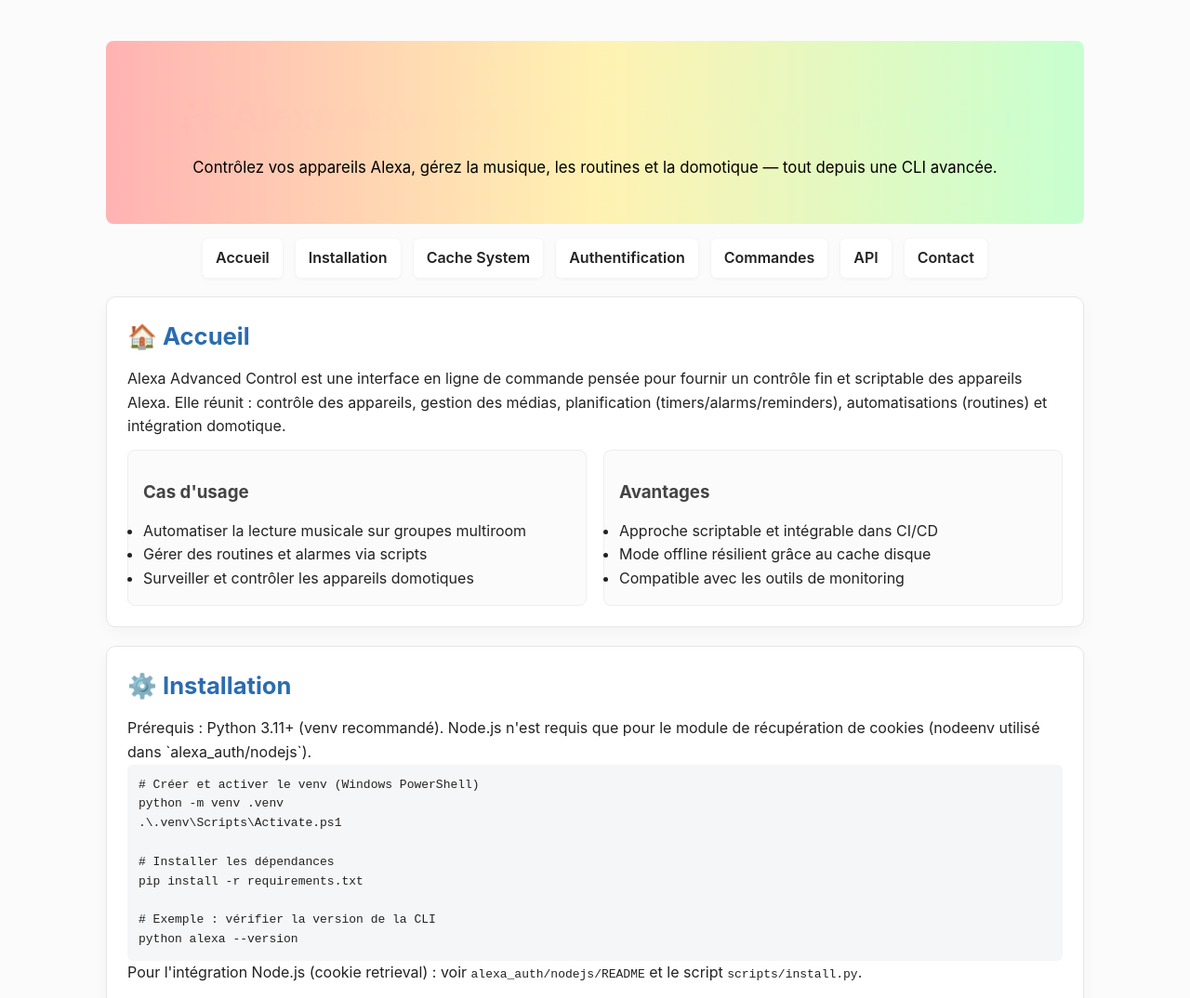
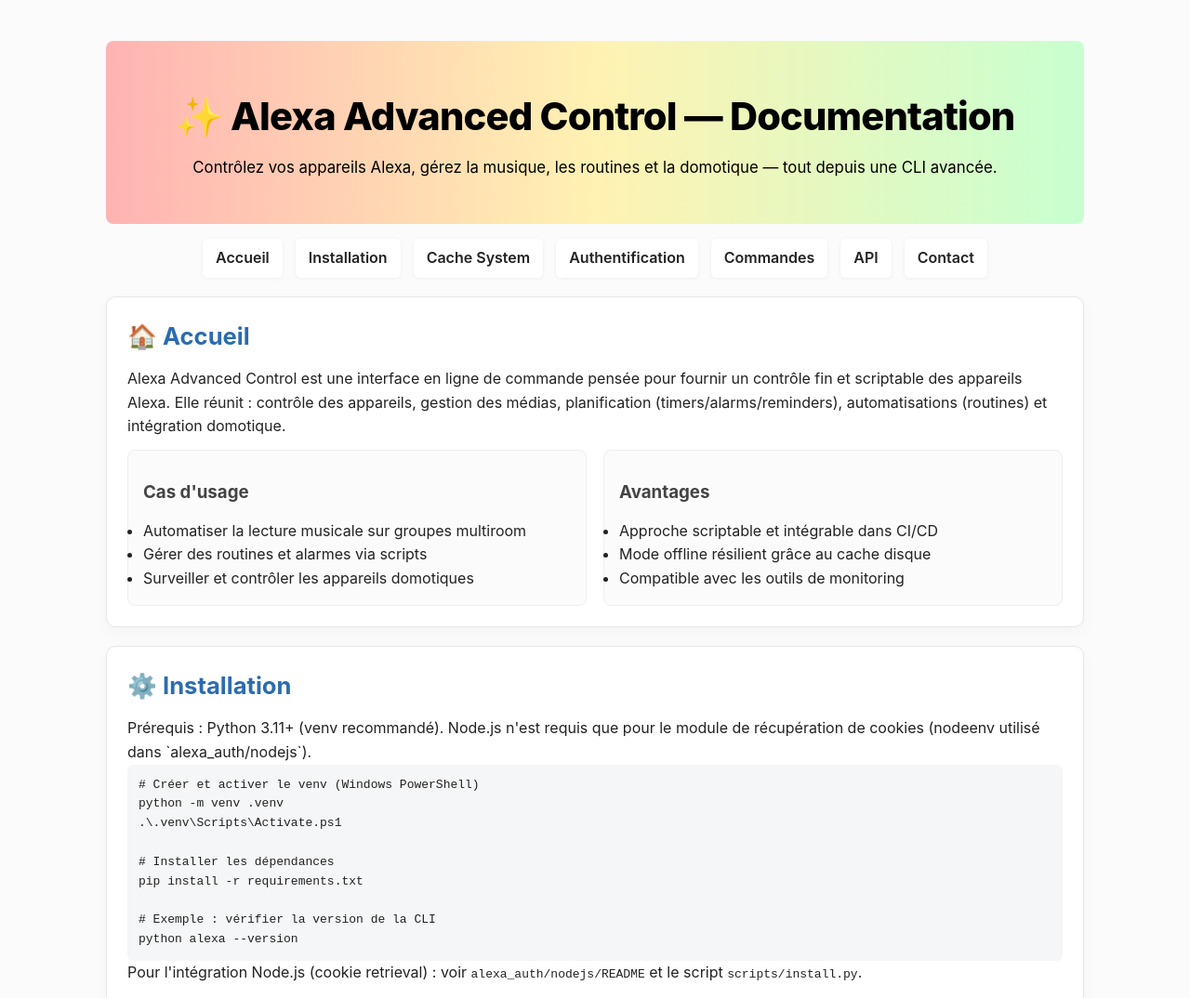
Before and after one commit to weedmanu/alexa_full_control, a plain HTML site: page docs/documentation.html in a window 1280 px wide. Shown: the top 1074 px of the page at 93% size. Drawn offline with Linux system fonts and the light colour scheme.

Commit message:
docs: set header title to black

```diff
--- a/docs/documentation.html
+++ b/docs/documentation.html
@@ -19,8 +19,8 @@
         body{font-family:-apple-system,BlinkMacSystemFont,'Segoe UI',Roboto,'Helvetica Neue',Arial,sans-serif;background:var(--light-bg);color:#222;line-height:1.6}
         .container{max-width:1100px;margin:0 auto;padding:24px}
         header{padding:48px 24px;text-align:center;background:linear-gradient(90deg,var(--soft-red),var(--soft-yellow),var(--soft-green));border-radius:8px;color:#fff;margin-top:20px}
-        /* Gradient text effect for the H1 */
-        header h1{font-size:2.6rem;font-weight:800;letter-spacing:-0.02em;background:linear-gradient(90deg,#ffb3b3,#fff2b2,#c8ffd0);-webkit-background-clip:text;background-clip:text;color:transparent}
+        /* Title in black */
+        header h1{font-size:2.6rem;font-weight:800;letter-spacing:-0.02em;color:#000000}
     	header p{color:#000000;margin-top:8px;font-size:1.05rem}
         nav{position:sticky;top:18px;background:transparent;margin-top:16px;z-index:1000}
         nav ul{display:flex;gap:14px;justify-content:center;flex-wrap:wrap;list-style:none}
```
